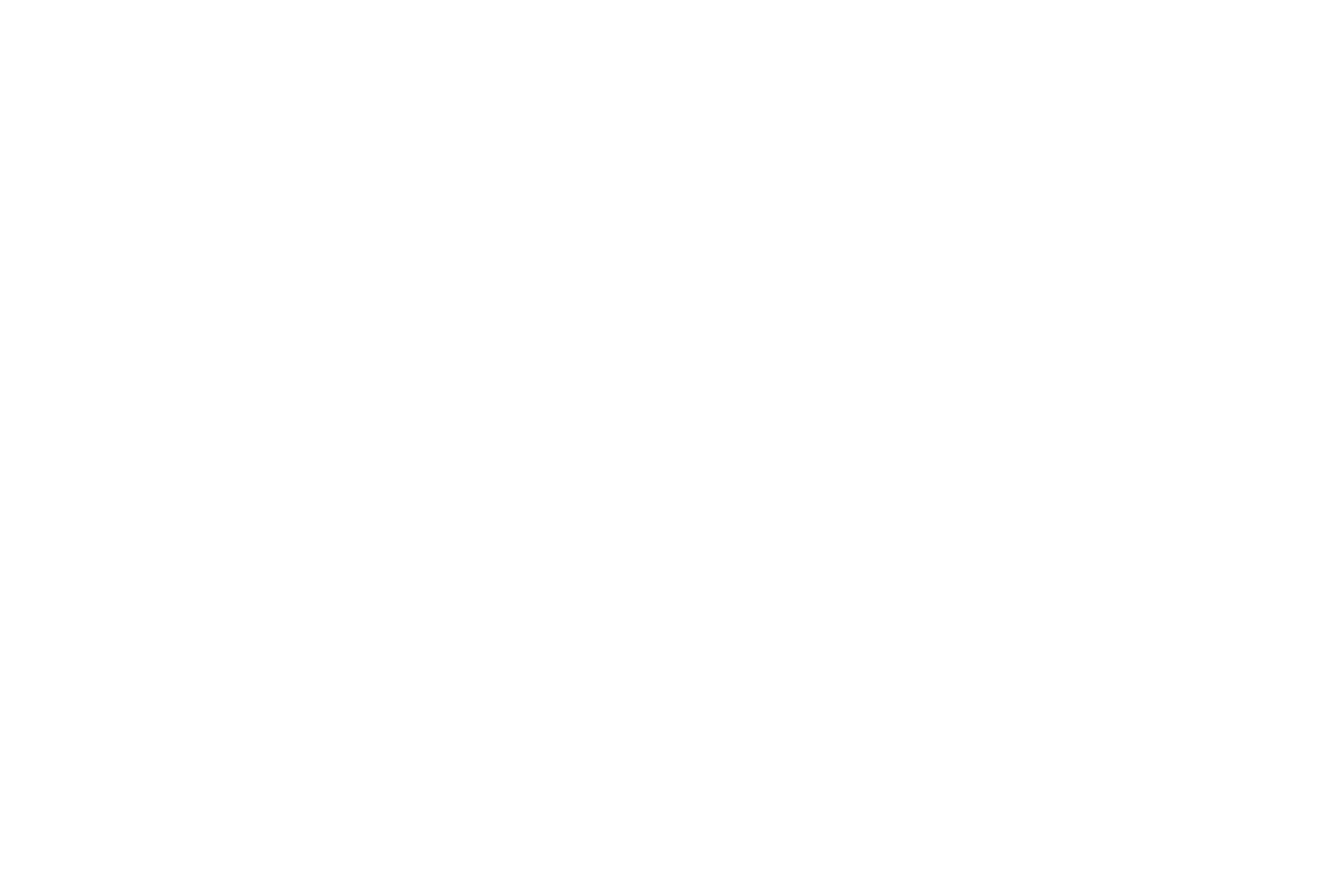
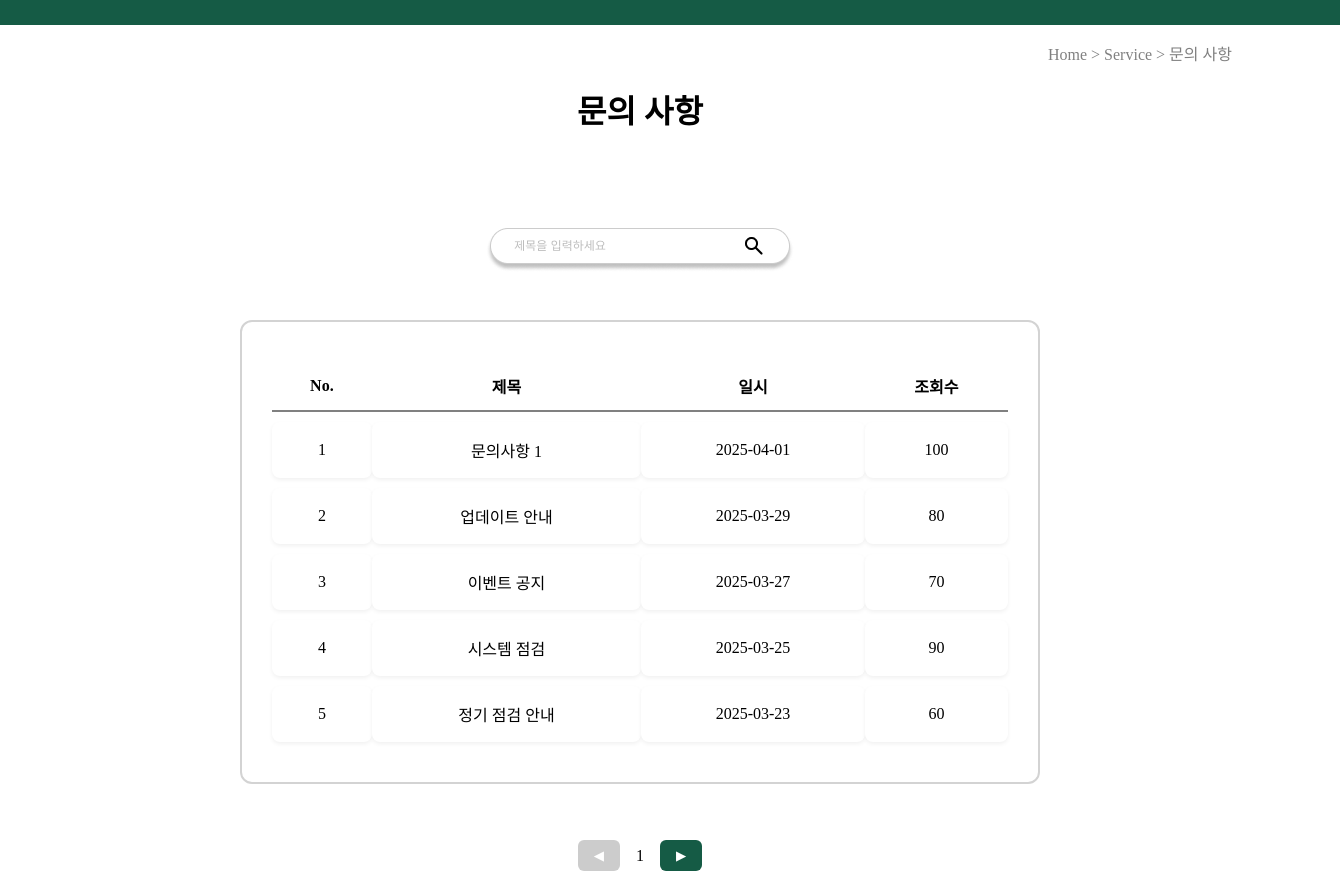
Before and after one commit to HWSWC14th-3rd-samsung/be14-3rd-SAMSUNG-Dieat-FE, a Vue app in the folder dieat-fe/: page /qnaLayout in a window 1280 px wide. Before the commit this address had no page. Shown: the part 69-940 px from the top of the page, 1340 px wide, since content can reach past the window. Before the commit the page ends 800 px from the top, so only its background shows below. Built offline with nearby package versions, Linux system fonts and the light colour scheme.

Commit message:
공지, 문의 Layout

```diff
--- a/dieat-fe/src/components/common/Header.vue
+++ b/dieat-fe/src/components/common/Header.vue
@@ -81,24 +81,29 @@
 
     const menu5 = [
         { label: '공지 사항', href: '/noticeLayout' },
-        { label: '문의 사항', href: '/qna' },
-        { label: '나의 신고 내역', href: '/myReport' }
+        { label: '문의 사항', href: '/qnaLayout' },
+        { label: '나의 신고 내역', href: '/myReportLayout' }
     ]
 </script>
 
 <style scoped>
     .header {
+        position: fixed;
         display: flex;
         align-items: center;
+        width: 100%;
+        height: 100%;
         justify-content: space-between;
         background-color: #155b45;
-        padding: 30px;
+        padding: 20px 30px;
         z-index: 3000;
         position: relative;
+        flex-wrap: wrap;
     }
 
     .logo img {
         height: 50px;
+        max-width: 100%;
         margin-left: 50px;
     }
 
@@ -107,6 +112,7 @@
         left: 50%;
         transform: translateX(-50%);
         display: flex;
+        /* flex-wrap: wrap; */
         gap: 100px;
         color: white;
         font-weight: bold;
@@ -118,9 +124,13 @@
     }
 
     .auth-nav {
+        position: absolute;
+        top: 15px;
+        right: 30px;
         display: flex;
         gap: 20px;
-        margin-right: 50px;
+        margin-right: 100px;
+        flex-wrap: wrap;
     }
 
     .auth-nav a {
@@ -134,4 +144,30 @@
         font-weight: bold;
         text-decoration: underline;
     }
+
+    /* 화면 축소 시 위치 */
+    @media (max-width: 768px) {
+        .main-nav {
+            position: absolute;
+            /* transform: none; */
+            /* flex-direction: column; */
+            align-items: center;
+            gap: 15px;
+        }
+
+        .header {
+            /* flex-direction: column; */
+            align-items: center;
+        }
+
+        .logo img {
+            position: static;
+            margin-left: auto;
+        }
+
+        .auth-nav {
+            justify-content: center;
+            margin-right: auto;
+        }
+    }
 </style>
--- /dev/null
+++ b/dieat-fe/src/components/common/Pagination.vue
@@ -0,0 +1,46 @@
+<template>
+    <div class="pagination">
+        <button @click="$emit('prev')" :disabled="currentPage === 1" class="prevBtn">◀</button>
+        <span>{{ currentPage }} {{ nextPage }}</span>
+        <button @click="$emit('next')" :disabled="currentPage === totalPages" class="nextBtn">▶</button>
+    </div>
+</template>
+
+<script setup>
+    defineProps({
+        currentPage: {
+            type: Number,
+            required: true,
+        },
+        totalPages: {
+            type: Number,
+            required: true,
+        },
+    })
+</script>
+
+<style scoped>
+    .pagination {
+        display: flex;
+        justify-content: center;
+        align-items: center;
+        gap: 1rem;
+        margin-top: 1.5rem;
+        flex-wrap: nowrap;
+    }
+
+    button {
+        padding: 0.5rem 1rem;
+        background-color: #155b45;
+        color: white;
+        border: none;
+        border-radius: 6px;
+        cursor: pointer;
+    }
+
+    button:disabled {
+        background-color: #ccc;
+        cursor: not-allowed;
+    }
+
+</style>
--- a/dieat-fe/src/router/index.js
+++ b/dieat-fe/src/router/index.js
@@ -6,6 +6,7 @@ import Home from '@/views/Home.vue';
 import Signup from '@/views/Signup.vue';
 import Login from '@/views/Login.vue';
 import NoticeLayout from '../views/NoticeLayout.vue';
+import QnaLayout from '../views/QnaLayout.vue';
 
 const router = createRouter({
   history: createWebHistory(),
@@ -13,7 +14,8 @@ const router = createRouter({
     {path: '/', name: Home, component: Home},
     {path: '/signup', component: Signup},
     {path: '/login', component: Login},
-    {path: '/noticeLayout', component: NoticeLayout}
+    {path: '/noticeLayout', component: NoticeLayout},
+    {path: '/qnaLayout', component: QnaLayout}
 
   ]
 });
--- a/dieat-fe/src/views/NoticeLayout.vue
+++ b/dieat-fe/src/views/NoticeLayout.vue
@@ -2,7 +2,9 @@
     <Header></Header>
     <div>
         <div class="breadcrumb">
-            <span>Home &gt; Service &gt; 공지 사항</span>
+            <RouterLink to="/" class="text-link">Home &gt; </RouterLink>
+            <span>Service &gt; </span>
+            <RouterLink to="/noticeLayout" class="text-link">공지 사항</RouterLink>
         </div>
         <h1>공지 사항</h1>
         <img src="@/assets/searching.png" alt="searching bar" class="searchingBar-img">
@@ -14,15 +16,17 @@
             </li>
         </ul>
     </div>
+
     <div class="board-wrapper">
-        <NoticeTable :posts="noticePosts"/>
+        <ServiceTable :posts="noticePosts"/>
     </div>
+
 </template>
 
 <script setup>
     import Header from '../components/common/Header.vue';
-    import NoticeTable from './NoticeTable.vue';
-    import { ref } from 'vue';
+    import ServiceTable from './ServiceTable.vue';
+    import { ref, computed } from 'vue';
     import { useRouter } from 'vue-router';
 
     const noticePosts = ref([
@@ -39,12 +43,20 @@
 
 <style scoped>
 
-    .breadcrumb span {
+    .breadcrumb {
         display: block;
         text-align: right;
         margin-top: 1rem;
         margin-right: 3rem;
         color: gray;
+        flex-wrap: nowrap;
+    }
+
+    .text-link {
+        color: inherit;
+        text-decoration: none;
+        font-weight: normal;
+        cursor: pointer;
     }
 
     h1 {
@@ -55,7 +67,7 @@
         display: block;
         margin-left: auto;
         margin-right: auto;
-        margin-top: 5rem;
+        margin-top: 6rem;
     }
 
     .board-wrapper {
--- /dev/null
+++ b/dieat-fe/src/views/QnaLayout.vue
@@ -0,0 +1,114 @@
+<template>
+    <Header></Header>
+    <div>
+        <div class="breadcrumb">
+            <RouterLink to="/" class="text-link">Home &gt; </RouterLink>
+            <span>Service &gt; </span>
+            <RouterLink to="/qnaLayout" class="text-link">문의 사항</RouterLink>
+        </div>
+        <h1>문의 사항</h1>
+        <img src="@/assets/searching.png" alt="searching bar" class="searchingBar-img">
+<!--
+        <ul class="post-list">
+            <li v-for="(post, index) in posts" :key="index" class="post-item">
+                <h3>{{ post.title }}</h3>
+                <p class="meta">일시: {{ post.date }} | 조회수: {{ post.count }}</p>
+            </li>
+        </ul> -->
+    </div>
+
+    <div class="board-wrapper">
+        <ServiceTable :posts = "pagedPosts"/>
+    </div>
+
+    <Pagination
+      :currentPage="currentPage"
+      :totalPages="totalPages"
+      @prev="prevPage"
+      @next="nextPage"
+    />
+</template>
+
+<script setup>
+    import Header from '@/components/common/Header.vue';
+    import ServiceTable from './ServiceTable.vue';
+    import Pagination from '@/components/common/Pagination.vue';
+    import { ref, computed } from 'vue';
+
+    const posts = ref([
+        { title: '문의사항 1', author: '관리자', date: '2025-04-01', count: 100 },
+        { title: '업데이트 안내', author: '운영자', date: '2025-03-29', count: 80 },
+        { title: '이벤트 공지', author: '운영자', date: '2025-03-27', count: 70 },
+        { title: '시스템 점검', author: '관리자', date: '2025-03-25', count: 90 },
+        { title: '정기 점검 안내', author: '관리자', date: '2025-03-23', count: 60 },
+        { title: '새 기능 소개', author: '관리자', date: '2025-03-21', count: 85 },
+        { title: '긴급 공지', author: '운영자', date: '2025-03-19', count: 95 },
+        { title: '환영합니다', author: '관리자', date: '2025-03-17', count: 120 },
+    ])
+
+    const itemsPerPage = 5;
+    const currentPage = ref(1);
+
+    const totalPages = computed(() =>
+        Math.ceil(posts.value.length / itemsPerPage)
+    )
+
+    const pagedPosts = computed(() => {
+        const start = (currentPage.value - 1) * itemsPerPage
+        return posts.value.slice(start, start + itemsPerPage)
+    })
+
+    const nextPage = () => {
+        if (currentPage.value < totalPages.value) {
+            currentPage.value++
+        }
+    }
+
+    const prevPage = () => {
+        if (currentPage.value > 1) {
+            currentPage.value--
+        }
+    }
+
+</script>
+
+<style scoped>
+    .breadcrumb {
+        display: block;
+        text-align: right;
+        margin-top: 1rem;
+        margin-right: 3rem;
+        color: gray;
+        flex-wrap: nowrap;
+    }
+
+    .text-link {
+        color: inherit;
+        text-decoration: none;
+        font-weight: normal;
+        cursor: pointer;
+    }
+
+    h1 {
+        text-align: center;
+    }
+
+    .searchingBar-img {
+        display: block;
+        margin-left: auto;
+        margin-right: auto;
+        margin-top: 6rem;
+    }
+
+    .board-wrapper {
+        padding: 2rem;
+        max-width: 800px;
+        margin: 0 auto;
+    }
+
+    .notice-wrapper {
+        max-width: 900px;
+        margin: 0 auto;
+        padding: 2rem;
+    }
+</style>
--- a/dieat-fe/src/views/NoticeTable.vue
+++ b/dieat-fe/src/views/ServiceTable.vue
@@ -13,8 +13,8 @@
             <tr v-for="(post, index) in posts" :key="index">
                 <td>{{ index + 1 }}</td>
                 <td>{{ post.title }}</td>
-                <td>{{ post.author }}</td>
                 <td>{{ post.date }}</td>
+                <td>{{ post.count }}</td>
             </tr>
         </tbody>
     </table>
@@ -31,11 +31,15 @@
 
 <style scoped>
     .post-table {
+        position: relative;
         width: 100%;
         border-collapse: separate;
         border-spacing: 0 10px;
         margin-top: 1rem;
         border-radius: 12px;
+        border: 2px solid lightgray;
+        padding: 30px;
+
     }
 
     /* .post-table th,
```
